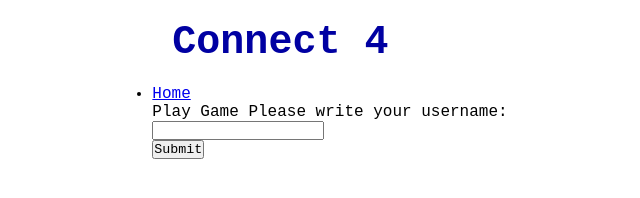
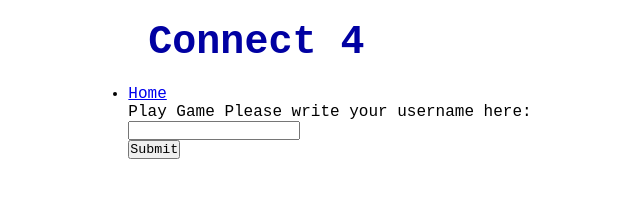
Before and after one commit to isabelcevallos/CONNECT4, a website: page index.html in a window 1280 px wide. Shown: the whole page, without its empty margins (310-950 px from the left). Drawn offline with Linux system fonts and the light colour scheme.

Commit message:
made changes to index.html

```diff
--- a/index.html
+++ b/index.html
@@ -17,7 +17,7 @@
         </ul>
     </nav>
     <form action ="main.html">Play Game</a></li>
-        <label for="username">Please write your username:</label><br>
+        <label for="username">Please write your username here:</label><br>
         <input type="text" id="username" name="username"><br>
         <input type="submit" value="Submit">
       </form>
```
